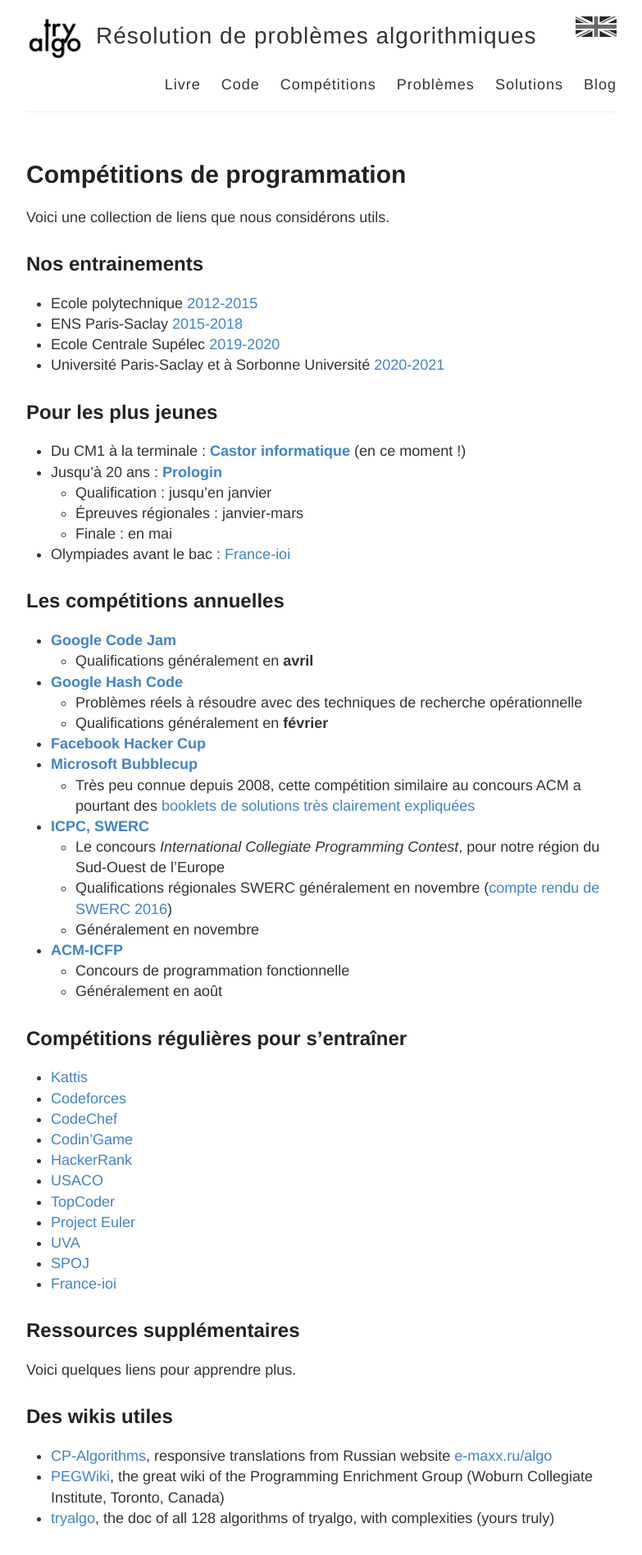
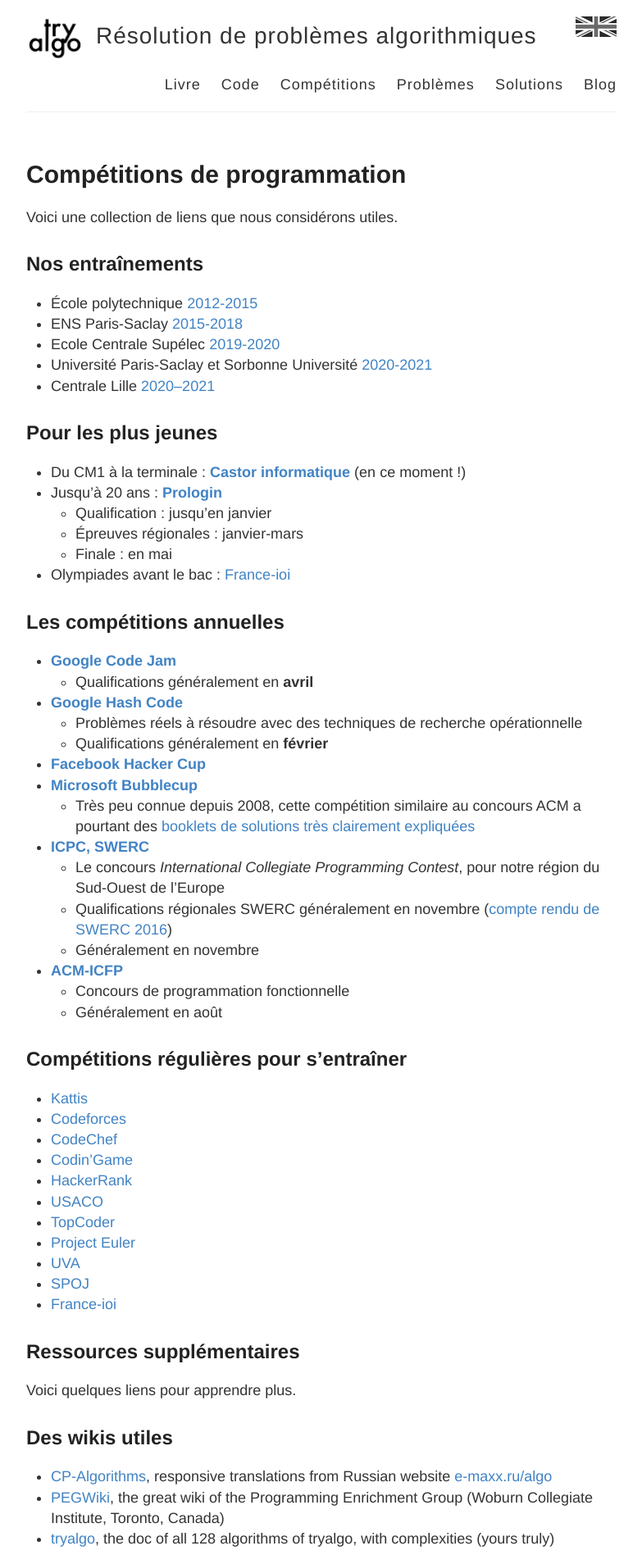
Before and after one commit to jilljenn/tryalgo.org, a Jekyll site: the page built from contests.md, in a window 1280 px wide. Shown: the top 1897 px of the page at 82% size, without its empty margins (248-1031 px from the left). Built offline with Jekyll 4.4.1, drawn with Linux system fonts in a browser that asks for light colours; nearby versions of some CDN libraries.

Commit message:
Add Centrale Lille

```diff
--- a/_sass/_reset.scss
+++ b/_sass/_reset.scss
@@ -9,7 +9,7 @@
 del, dfn, em, img, ins, kbd, q, s, samp,
 small, strike, strong, sub, sup, tt, var,
 b, u, i, center,
-dl, dt, dd, ol, ul, li,
+dl, dt, ol, ul, li,
 fieldset, form, label, legend,
 table, caption, tbody, tfoot, thead, tr, th, td,
 article, aside, canvas, details, embed,
@@ -22,6 +22,12 @@
 	font-size: 100%;
 	font: inherit;
 	vertical-align: baseline;
+}
+dt {
+	font-weight: bold;
+}
+dd {
+	margin-bottom: 1em;
 }
 // HTML5 display-role reset for older browsers
 article, aside, details, figcaption, figure,
--- a/contests.md
+++ b/contests.md
@@ -3,14 +3,15 @@
 title: Compétitions de programmation
 ---
 
-Voici une collection de liens que nous considérons utils.
+Voici une collection de liens que nous considérons utiles.
 
-## Nos entrainements
+## Nos entraînements
 
-- Ecole polytechnique [2012-2015](https://docs.google.com/document/d/1VMPfszJ6VEBdPp6vygnGjGDHnIviqEHvkgQVwaI9zvk/edit?usp=sharing)
+- École polytechnique [2012-2015](https://docs.google.com/document/d/1VMPfszJ6VEBdPp6vygnGjGDHnIviqEHvkgQVwaI9zvk/edit?usp=sharing)
 - ENS Paris-Saclay [2015-2018](/club-cachan)
 - Ecole Centrale Supélec [2019-2020](/club-ecs)
-- Université Paris-Saclay et à Sorbonne Université [2020-2021](/club-paris)
+- Université Paris-Saclay et Sorbonne Université [2020-2021](/club-paris)
+- Centrale Lille [2020--2021](/club-ecl)
 
 
 ## Pour les plus jeunes
```
Also changed, not shown: club-ecl/index.md (added, +18 -0 lines), club-ecl/tp2.md (added, +48 -0 lines).
